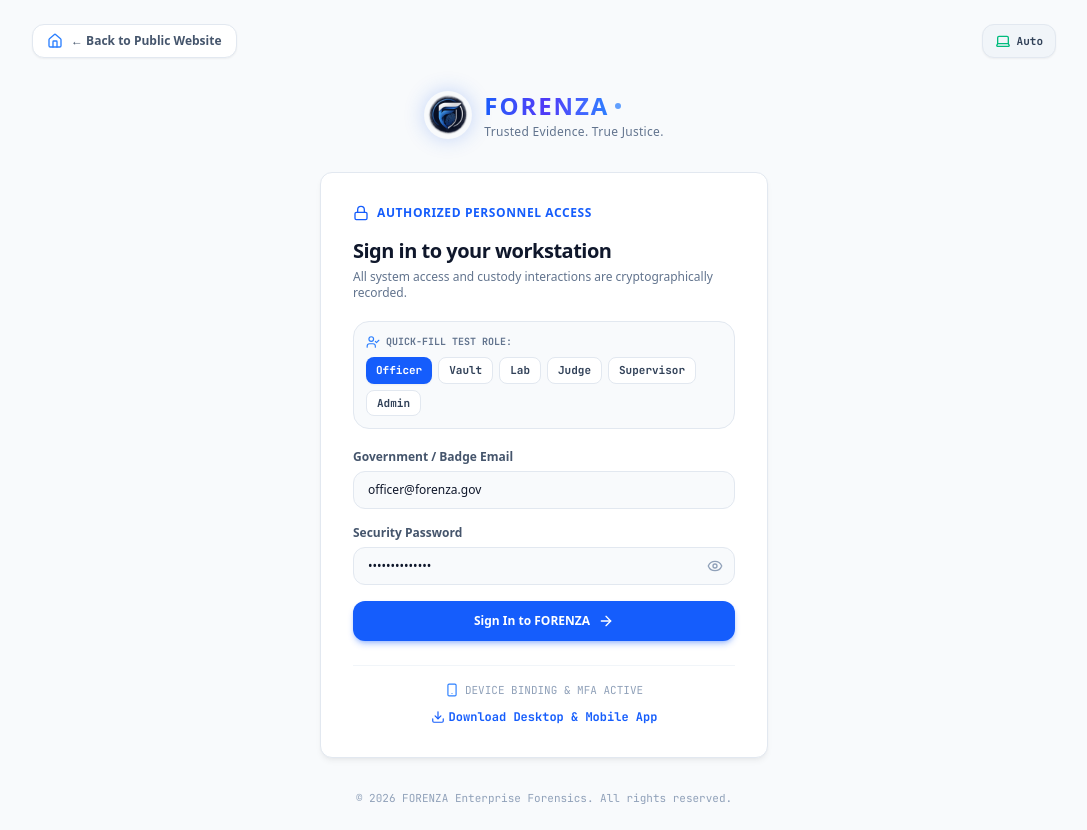
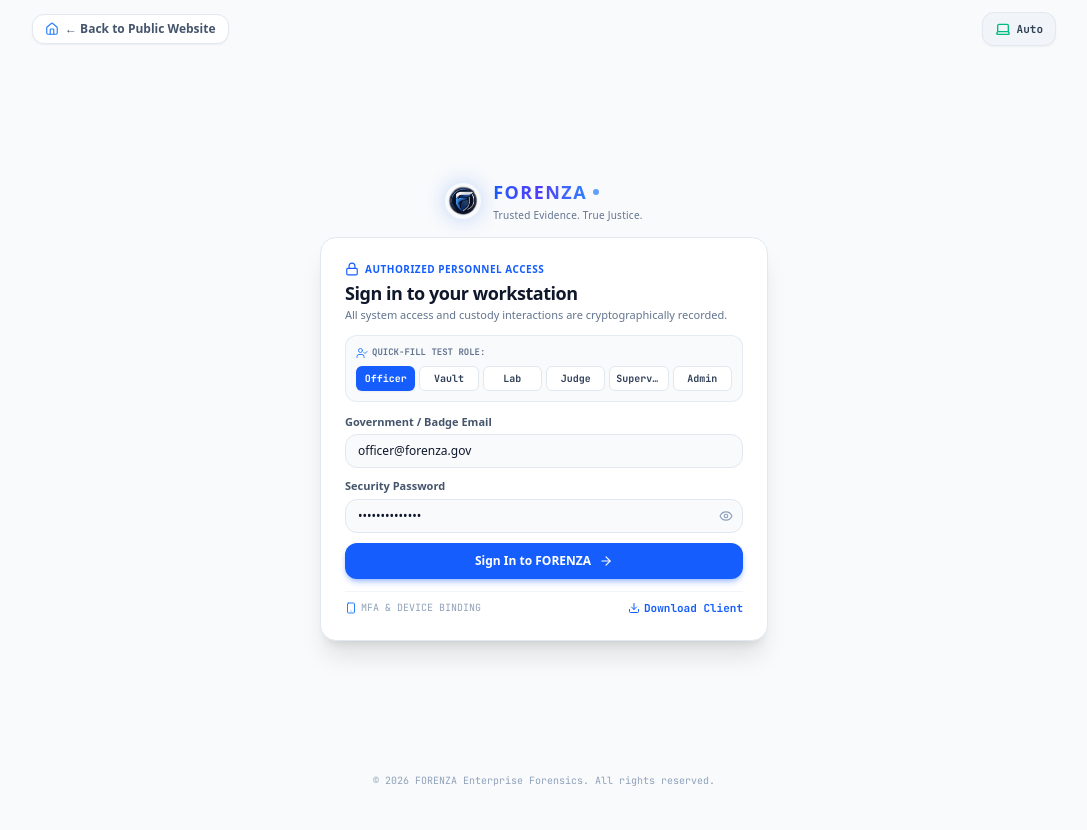
Before and after one commit to Ti838/FORENZA, a Next.js app in the folder web/: page /login in a window 1280 px wide. Shown: the whole page, without its empty margins (96-1183 px from the left). After the commit the page ends 800 px from the top, so only its background shows below. Built offline with nearby package versions, Linux system fonts and the light colour scheme.

Commit message:
fix(ui): optimize login page height and padding for a pixel-perfect single-screen viewport without bottom cut-off

```diff
--- a/web/app/(auth)/login/page.tsx
+++ b/web/app/(auth)/login/page.tsx
@@ -14,7 +14,6 @@ import {
   ArrowRight,
   Smartphone,
   Download,
-  ArrowLeft,
   Home,
   UserCheck,
 } from 'lucide-react'
@@ -98,55 +97,55 @@ export default function LoginPage() {
   }
 
   return (
-    <div className="min-h-screen flex flex-col justify-between bg-slate-50 dark:bg-[#0B0F19] text-slate-900 dark:text-slate-100 p-4 transition-colors relative">
-      {/* Top Header Bar with Home Button on Left & Theme Toggle on Right */}
-      <div className="w-full max-w-5xl mx-auto flex items-center justify-between py-2">
+    <div className="h-screen w-screen flex flex-col justify-between bg-slate-50 dark:bg-[#0B0F19] text-slate-900 dark:text-slate-100 px-4 py-3 transition-colors overflow-y-auto sm:overflow-hidden select-none">
+      {/* Top Header Bar */}
+      <header className="w-full max-w-5xl mx-auto flex items-center justify-between shrink-0">
         <Link
           href="/"
-          className="inline-flex items-center gap-2 px-3.5 py-2 rounded-xl text-xs font-semibold text-slate-600 dark:text-slate-300 hover:text-slate-900 dark:hover:text-white bg-white dark:bg-slate-800/80 hover:bg-slate-100 dark:hover:bg-slate-700 border border-slate-200 dark:border-slate-700 shadow-xs transition-all cursor-pointer"
+          className="inline-flex items-center gap-1.5 px-3 py-1.5 rounded-xl text-xs font-semibold text-slate-600 dark:text-slate-300 hover:text-slate-900 dark:hover:text-white bg-white dark:bg-slate-800/90 hover:bg-slate-100 dark:hover:bg-slate-700 border border-slate-200 dark:border-slate-700 shadow-xs transition-all cursor-pointer"
         >
-          <Home className="w-4 h-4 text-blue-500" />
+          <Home className="w-3.5 h-3.5 text-blue-500" />
           <span>← Back to Public Website</span>
         </Link>
 
         <ThemeToggle />
-      </div>
+      </header>
 
-      <div className="w-full max-w-md mx-auto my-auto py-6">
-        {/* Official Brand Logo */}
-        <div className="text-center mb-6">
-          <ForenzaLogo size="lg" showTagline={true} className="justify-center mb-2" />
+      {/* Centered Login Container */}
+      <main className="w-full max-w-md mx-auto my-auto py-1 flex flex-col items-center justify-center">
+        {/* Brand Logo */}
+        <div className="text-center mb-3">
+          <ForenzaLogo size="md" showTagline={true} className="justify-center" />
         </div>
 
         {/* Login Card */}
-        <div className="forenza-card p-6 sm:p-8 rounded-3xl border border-slate-200 dark:border-slate-800 bg-white dark:bg-[#111827] shadow-xl">
-          <div className="flex items-center gap-2 mb-4 text-blue-600 dark:text-blue-400">
-            <Lock className="w-4 h-4" />
-            <span className="text-xs font-bold uppercase tracking-wider">
-              AUTHORIZED PERSONNEL ACCESS
-            </span>
+        <div className="w-full p-5 sm:p-6 rounded-2xl border border-slate-200 dark:border-slate-800 bg-white dark:bg-[#111827] shadow-xl space-y-3">
+          <div>
+            <div className="flex items-center gap-1.5 text-blue-600 dark:text-blue-400 text-[10px] font-bold uppercase tracking-wider mb-0.5">
+              <Lock className="w-3.5 h-3.5" />
+              <span>AUTHORIZED PERSONNEL ACCESS</span>
+            </div>
+            <h1 className="text-lg font-bold text-slate-900 dark:text-slate-100 tracking-tight">
+              Sign in to your workstation
+            </h1>
+            <p className="text-[11px] text-slate-500 dark:text-slate-400">
+              All system access and custody interactions are cryptographically recorded.
+            </p>
           </div>
 
-          <h2 className="text-xl font-bold text-slate-900 dark:text-slate-100 tracking-tight">
-            Sign in to your workstation
-          </h2>
-          <p className="text-xs text-slate-500 dark:text-slate-400 mt-1 mb-5">
-            All system access and custody interactions are cryptographically recorded.
-          </p>
-
-          {/* Quick Demo Role Selector */}
-          <div className="mb-5 p-3 rounded-2xl bg-slate-50 dark:bg-[#0B0F19] border border-slate-200 dark:border-slate-800 space-y-2">
-            <span className="text-[10px] font-mono font-bold text-slate-500 uppercase flex items-center gap-1.5">
-              <UserCheck className="w-3.5 h-3.5 text-blue-500" />
+          {/* Compact 1-Click Role Switcher */}
+          <div className="p-2.5 rounded-xl bg-slate-50 dark:bg-[#0B0F19] border border-slate-200/80 dark:border-slate-800 space-y-1.5">
+            <span className="text-[9px] font-mono font-bold text-slate-500 uppercase flex items-center gap-1">
+              <UserCheck className="w-3 h-3 text-blue-500" />
               <span>QUICK-FILL TEST ROLE:</span>
             </span>
-            <div className="flex flex-wrap gap-1.5">
+            <div className="grid grid-cols-3 sm:grid-cols-6 gap-1">
               {demoRoles.map((r) => (
                 <button
                   key={r.label}
                   type="button"
                   onClick={() => setEmail(r.email)}
-                  className={`px-2.5 py-1 rounded-lg text-[11px] font-mono font-bold transition-all cursor-pointer ${
+                  className={`py-1 px-1.5 rounded-md text-[10px] font-mono font-bold transition-all text-center cursor-pointer truncate ${
                     email === r.email
                       ? 'bg-blue-600 text-white shadow-xs'
                       : 'bg-white dark:bg-slate-800 text-slate-700 dark:text-slate-300 border border-slate-200 dark:border-slate-700 hover:border-blue-400'
@@ -159,12 +158,12 @@ export default function LoginPage() {
           </div>
 
           {error && (
-            <div className="flex items-start gap-2.5 p-3.5 rounded-lg mb-6 bg-red-50 dark:bg-red-950/40 border border-red-200 dark:border-red-800/60 text-xs text-red-600 dark:text-red-300">
+            <div className="flex items-start gap-2 p-2.5 rounded-lg bg-red-50 dark:bg-red-950/40 border border-red-200 dark:border-red-800/60 text-xs text-red-600 dark:text-red-300">
               <AlertCircle className="w-4 h-4 shrink-0 mt-0.5" />
               <div>
-                <p className="font-semibold">{error}</p>
+                <p className="font-semibold text-xs">{error}</p>
                 {deviceStatus === 'PENDING' && (
-                  <p className="text-[11px] mt-1">
+                  <p className="text-[10px] mt-0.5">
                     Your hardware device token is pending administrator approval.
                   </p>
                 )}
@@ -172,11 +171,11 @@ export default function LoginPage() {
             </div>
           )}
 
-          <form onSubmit={handleSubmit} className="space-y-4">
+          <form onSubmit={handleSubmit} className="space-y-2.5">
             <div>
               <label
                 htmlFor="email"
-                className="block text-xs font-bold text-slate-600 dark:text-slate-300 mb-1.5"
+                className="block text-[11px] font-bold text-slate-600 dark:text-slate-300 mb-1"
               >
                 Government / Badge Email
               </label>
@@ -187,14 +186,14 @@ export default function LoginPage() {
                 value={email}
                 onChange={(e) => setEmail(e.target.value)}
                 placeholder="officer@forenza.gov"
-                className="w-full px-3.5 py-2.5 rounded-xl text-xs bg-slate-50 dark:bg-[#0B0F19] border border-slate-200 dark:border-slate-800 text-slate-900 dark:text-slate-100 placeholder-slate-400 outline-none focus:border-blue-500 font-medium transition-all"
+                className="w-full px-3 py-2 rounded-xl text-xs bg-slate-50 dark:bg-[#0B0F19] border border-slate-200 dark:border-slate-800 text-slate-900 dark:text-slate-100 placeholder-slate-400 outline-none focus:border-blue-500 font-medium transition-all"
               />
             </div>
 
             <div>
               <label
                 htmlFor="password"
-                className="block text-xs font-bold text-slate-600 dark:text-slate-300 mb-1.5"
+                className="block text-[11px] font-bold text-slate-600 dark:text-slate-300 mb-1"
               >
                 Security Password
               </label>
@@ -206,14 +205,14 @@ export default function LoginPage() {
                   value={password}
                   onChange={(e) => setPassword(e.target.value)}
                   placeholder="••••••••••••"
-                  className="w-full px-3.5 py-2.5 pr-10 rounded-xl text-xs bg-slate-50 dark:bg-[#0B0F19] border border-slate-200 dark:border-slate-800 text-slate-900 dark:text-slate-100 placeholder-slate-400 outline-none focus:border-blue-500 font-medium transition-all"
+                  className="w-full px-3 py-2 pr-9 rounded-xl text-xs bg-slate-50 dark:bg-[#0B0F19] border border-slate-200 dark:border-slate-800 text-slate-900 dark:text-slate-100 placeholder-slate-400 outline-none focus:border-blue-500 font-medium transition-all"
                 />
                 <button
                   type="button"
                   onClick={() => setShowPassword(!showPassword)}
-                  className="absolute right-3 top-1/2 -translate-y-1/2 text-slate-400 hover:text-slate-600 dark:hover:text-slate-200 cursor-pointer"
+                  className="absolute right-2.5 top-1/2 -translate-y-1/2 text-slate-400 hover:text-slate-600 dark:hover:text-slate-200 cursor-pointer"
                 >
-                  {showPassword ? <EyeOff className="w-4 h-4" /> : <Eye className="w-4 h-4" />}
+                  {showPassword ? <EyeOff className="w-3.5 h-3.5" /> : <Eye className="w-3.5 h-3.5" />}
                 </button>
               </div>
             </div>
@@ -221,42 +220,43 @@ export default function LoginPage() {
             <button
               type="submit"
               disabled={loading}
-              className="w-full mt-2 py-3 rounded-xl font-bold text-xs bg-blue-600 hover:bg-blue-700 text-white transition-all shadow-md shadow-blue-600/30 flex items-center justify-center gap-2 disabled:opacity-50 cursor-pointer"
+              className="w-full mt-1 py-2.5 rounded-xl font-bold text-xs bg-blue-600 hover:bg-blue-700 text-white transition-all shadow-md shadow-blue-600/30 flex items-center justify-center gap-2 disabled:opacity-50 cursor-pointer"
             >
               {loading ? (
                 <>
-                  <Loader2 className="w-4 h-4 animate-spin" />
-                  <span>Authenticating Device & Credentials...</span>
+                  <Loader2 className="w-3.5 h-3.5 animate-spin" />
+                  <span>Authenticating...</span>
                 </>
               ) : (
                 <>
                   <span>Sign In to FORENZA</span>
-                  <ArrowRight className="w-4 h-4" />
+                  <ArrowRight className="w-3.5 h-3.5" />
                 </>
               )}
             </button>
           </form>
 
-          {/* Device notice & Download Client App link */}
-          <div className="mt-6 pt-4 border-t border-slate-100 dark:border-slate-800 flex flex-col items-center gap-2.5 text-[11px] text-slate-400 font-mono">
-            <div className="flex items-center gap-1.5">
-              <Smartphone className="w-3.5 h-3.5 text-blue-500" />
-              <span>DEVICE BINDING & MFA ACTIVE</span>
+          {/* Compact Bottom notice & Download link */}
+          <div className="pt-2 border-t border-slate-100 dark:border-slate-800 flex items-center justify-between text-[10px] text-slate-400 font-mono">
+            <div className="flex items-center gap-1">
+              <Smartphone className="w-3 h-3 text-blue-500" />
+              <span>MFA & DEVICE BINDING</span>
             </div>
             <Link
               href="/download"
-              className="text-xs text-blue-600 dark:text-blue-400 font-sans font-bold hover:underline flex items-center gap-1"
+              className="text-[11px] text-blue-600 dark:text-blue-400 font-sans font-bold hover:underline flex items-center gap-1"
             >
-              <Download className="w-3.5 h-3.5" />
-              <span>Download Desktop & Mobile App</span>
+              <Download className="w-3 h-3" />
+              <span>Download Client</span>
             </Link>
           </div>
         </div>
-      </div>
+      </main>
 
-      <div className="py-2 text-center text-[11px] font-mono text-slate-400">
+      {/* Compact Bottom Footer */}
+      <footer className="text-center text-[10px] font-mono text-slate-400 shrink-0">
         &copy; {new Date().getFullYear()} FORENZA Enterprise Forensics. All rights reserved.
-      </div>
+      </footer>
     </div>
   )
 }
```
